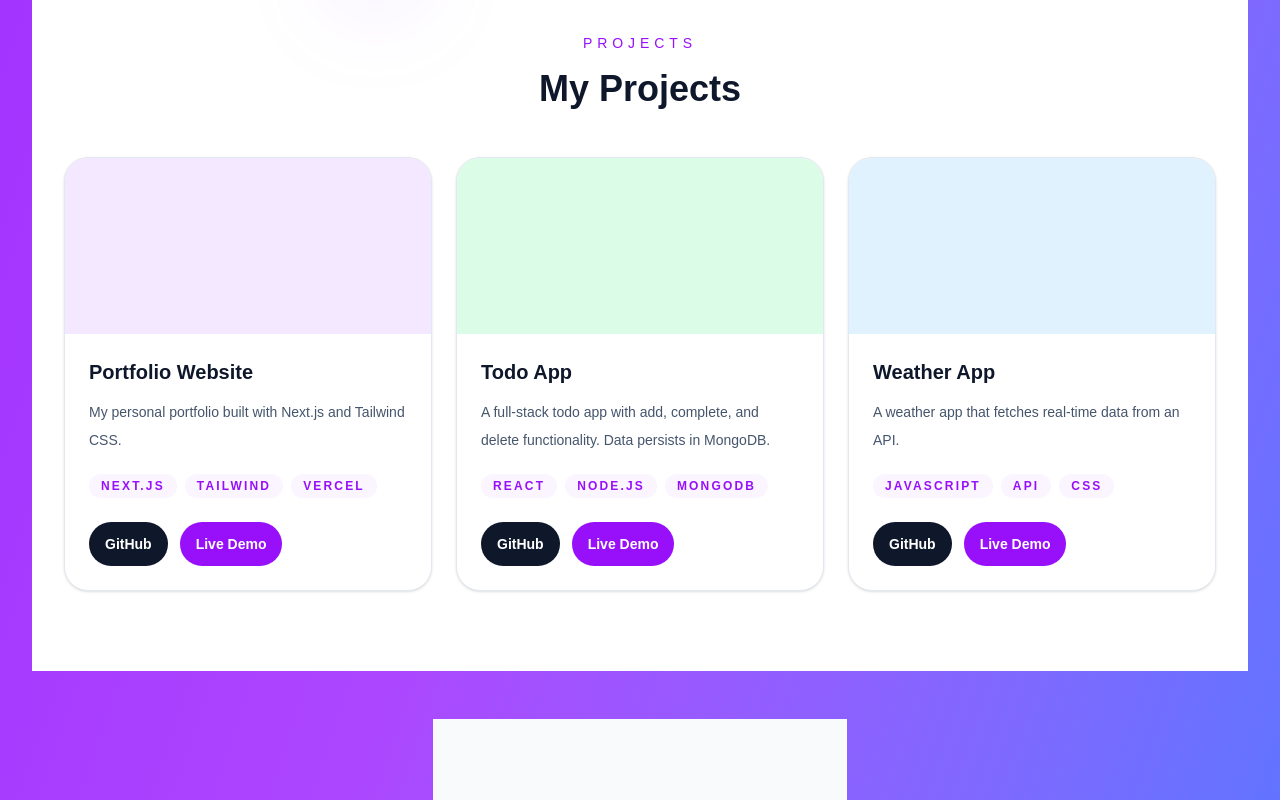
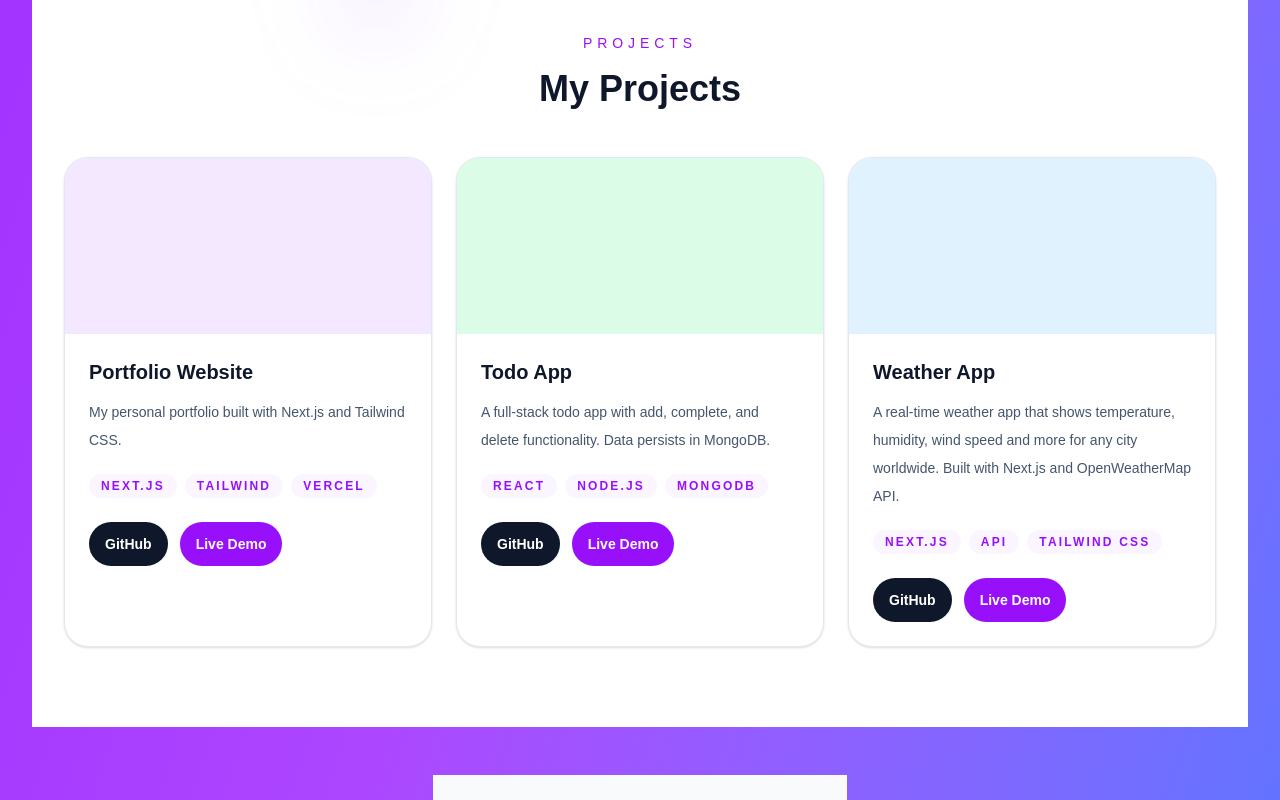
Before and after one commit to Anju94224/my-website, a Next.js app: page / in a window 1280 px wide. Shown: the part 2000-2800 px from the top of the page. Built offline with nearby package versions, Linux system fonts and the light colour scheme.

Commit message:
update weather app links in projects

```diff
--- a/components/Projects.tsx
+++ b/components/Projects.tsx
@@ -19,11 +19,11 @@ const projects = [
   },
   {
     title: "Weather App",
-    description: "A weather app that fetches real-time data from an API.",
-    tags: ["JavaScript", "API", "CSS"],
+    description: "A real-time weather app that shows temperature, humidity, wind speed and more for any city worldwide. Built with Next.js and OpenWeatherMap API.",
+    tags: ["Next.js", "API", "Tailwind CSS"],
     color: "bg-sky-100",
-    github: "https://github.com/Anju94224",
-    demo: "#",
+    github: "https://github.com/Anju94224/weather-app",
+    demo: "https://weather-app-opal-seven-92.vercel.app",
   },
 ];
 
```
